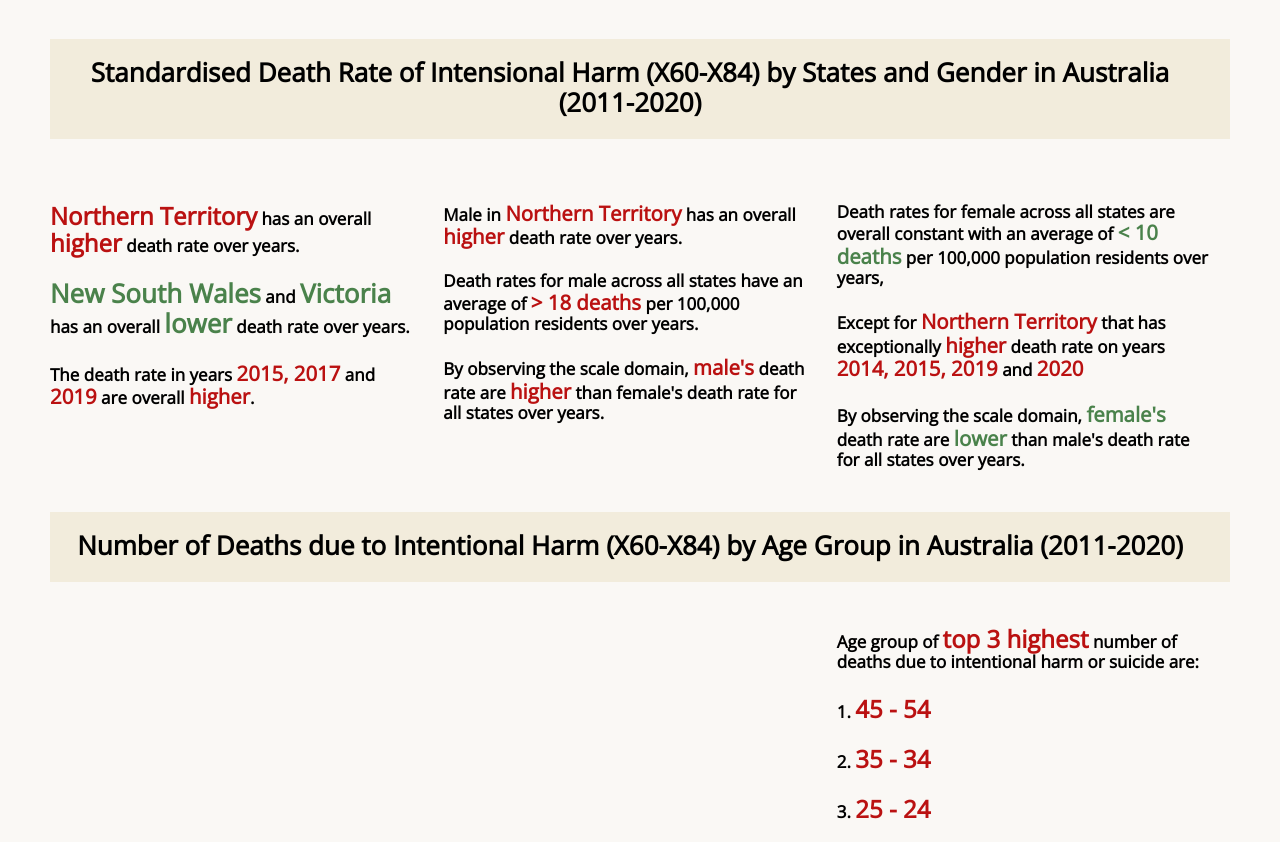
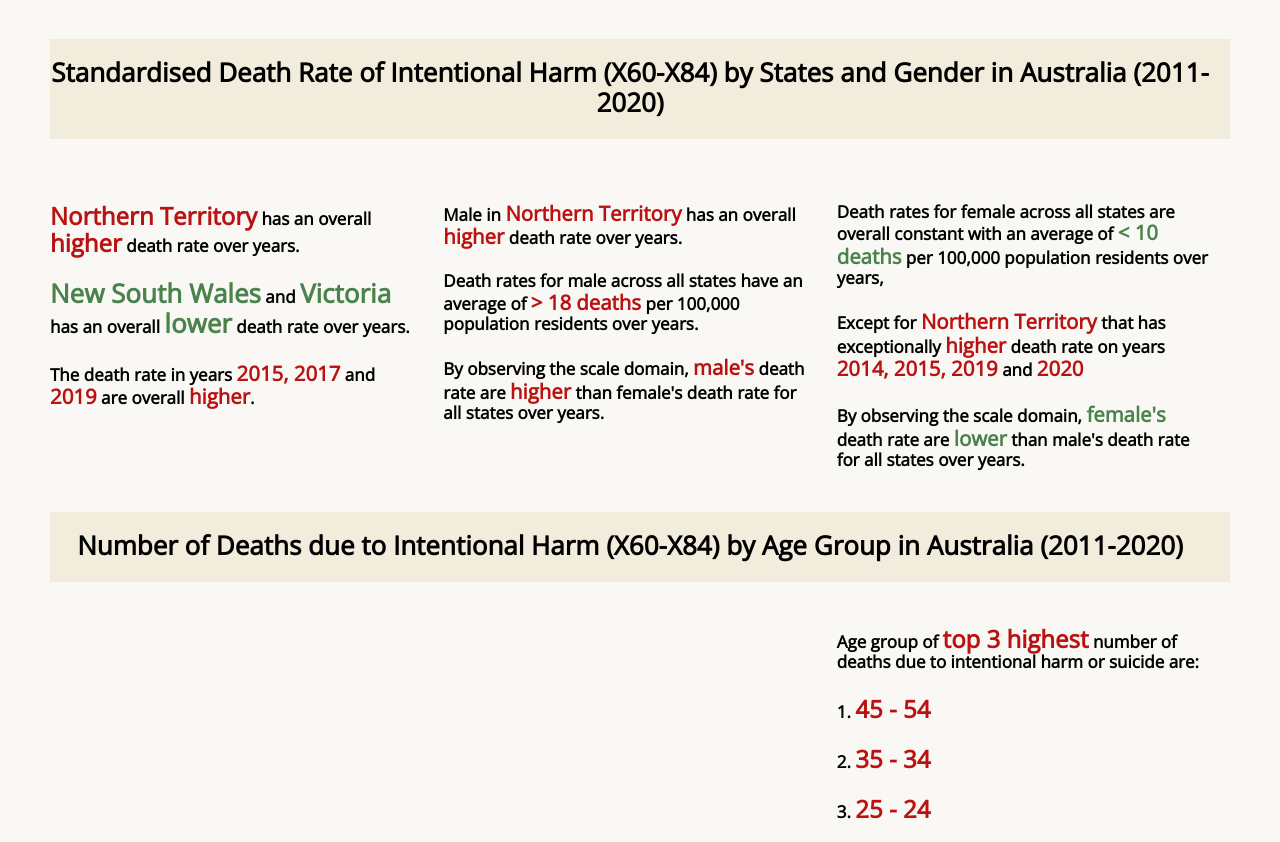
Before and after one commit to Helenaaaxx/FIT3179FinalVisProject2, a plain HTML site: page index.html in a window 1280 px wide. Shown: the part 4076-4918 px from the top of the page. Drawn offline with nearby package versions, Linux system fonts and the light colour scheme; a script that the page names is missing.

Commit message:
Update index.html

```diff
--- a/index.html
+++ b/index.html
@@ -330,7 +330,7 @@
       <div class = "divider">
         <div class="description description-left">
           <br>
-          <h2>Standardised Death Rate of Intensional Harm (X60-X84) by States and Gender in Australia (2011-2020)</h2>
+          <h2>Standardised Death Rate of Intentional Harm (X60-X84) by States and Gender in Australia (2011-2020)</h2>
         </div>
       </div>
     </div>
```
